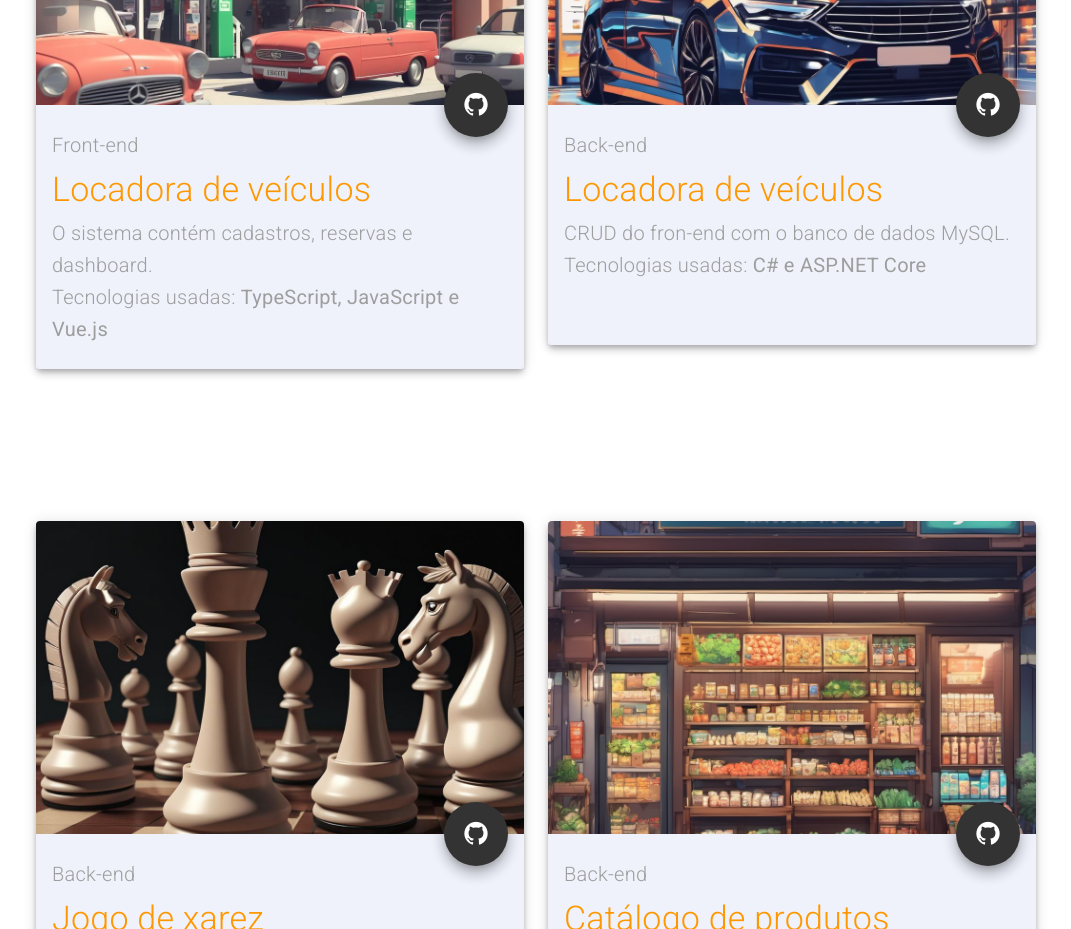
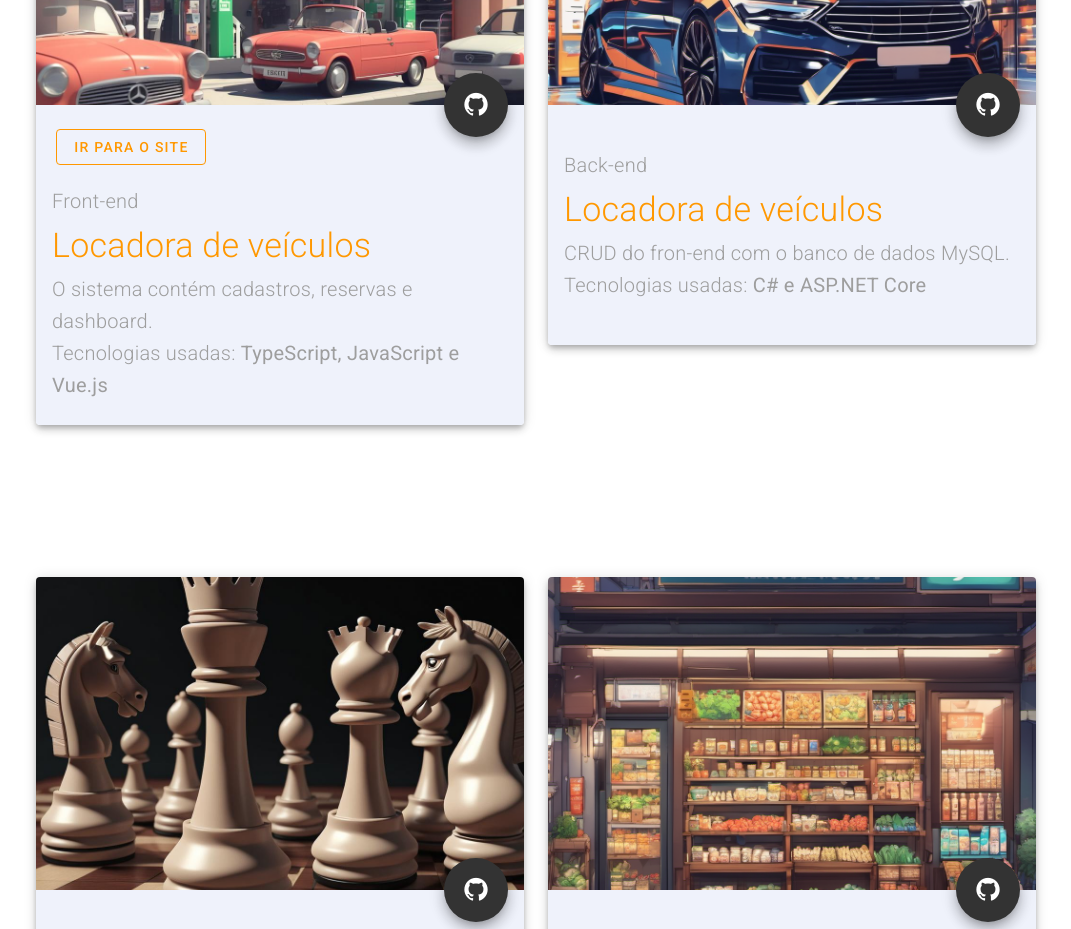
Before and after one commit to MessiahDev/portifolio, a Vue app: page / in a window 1280 px wide. Shown: the part 1520-2449 px from the top of the page, without its empty margins (104-1175 px from the left). Built offline with nearby package versions, Linux system fonts and the light colour scheme.

Commit message:
Adicionando o link do site car rental para visitação

```diff
--- a/src/components/Home.vue
+++ b/src/components/Home.vue
@@ -89,6 +89,9 @@
                   </template>
                   <span>{{ $t('repository') }}</span>
                 </v-tooltip>
+                <div class="mb-5 ml-1">
+                    <v-btn v-if="i === 0" color="orange" :href="item.site" target="_blank" outlined dense>{{ $t('visit') }}</v-btn>
+                </div>
                 <div class="font-weight-light grey--text text-h6 mb-2">
                   {{ item.type }}
                 </div>
@@ -282,7 +285,7 @@ export default Vue.extend({
       },
 
       items: [
-        { name: 1, srcs: [0, 1, 2, 3, 4, 5, 6, 7, 8], type: 'Front-end', info: 2, tec: 'TypeScript, JavaScript e Vue.js', link: 'https://github.com/MessiahDev/Car-Rental-Frontend' },
+        { name: 1, srcs: [0, 1, 2, 3, 4, 5, 6, 7, 8], type: 'Front-end', info: 2, tec: 'TypeScript, JavaScript e Vue.js', link: 'https://github.com/MessiahDev/Car-Rental-Frontend', site: 'https://carrental-demo.vercel.app/reservations' },
         { name: 1, srcs: [9, 10, 11], type: 'Back-end', info: 2, tec: 'C# e ASP.NET Core', link: 'https://github.com/MessiahDev/API_CarRental-Backend' },
         { name: 1, srcs: [12, 13, 14], type: 'Back-end', info: 2, tec: 'C# e Visual Studio (Console)', link: 'https://github.com/MessiahDev/Projeto-Jogo-de-Xadrez' },
         { name: 1, srcs: [15, 16], type: 'Back-end', info: 2, tec: 'C# e ASP.NET Core', link: 'https://github.com/MessiahDev/ApiCatalogo' }
--- a/src/locales/br.json
+++ b/src/locales/br.json
@@ -22,6 +22,7 @@
   "project3": "Catálogo de produtos (Servidor)",
 
   "show": "Ver",
+  "visit": "Ir para o site",
   "project": "Projetos",
   "repository": "Repositório",
   "back": "Voltar",
--- a/src/locales/en.json
+++ b/src/locales/en.json
@@ -17,6 +17,7 @@
   "thanks": "Thank you for visiting my portfolio, and I look forward to the opportunity to collaborate and create together in the future!",
 
   "show": "Show",
+  "visit": "Go to website",
   "project": "Projects",
   "repository": "Repository",
   "back": "Back",
```
